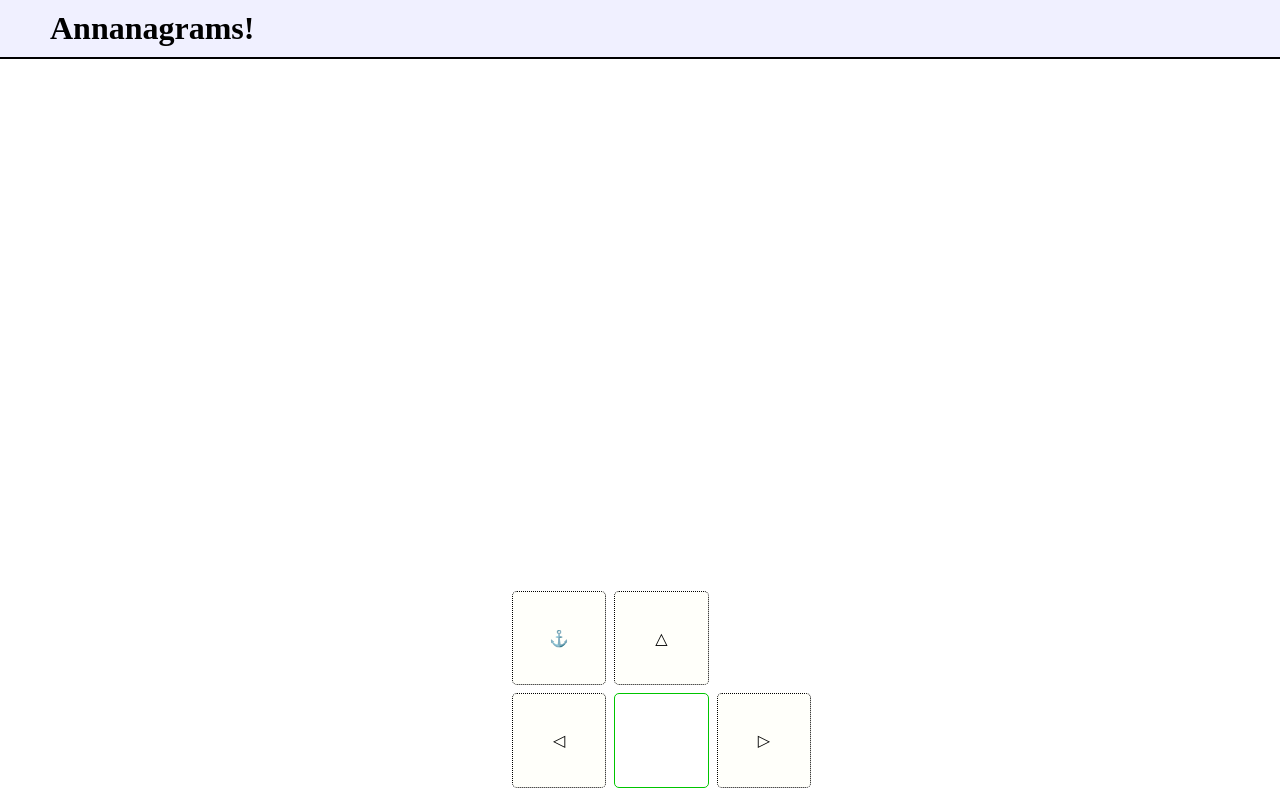
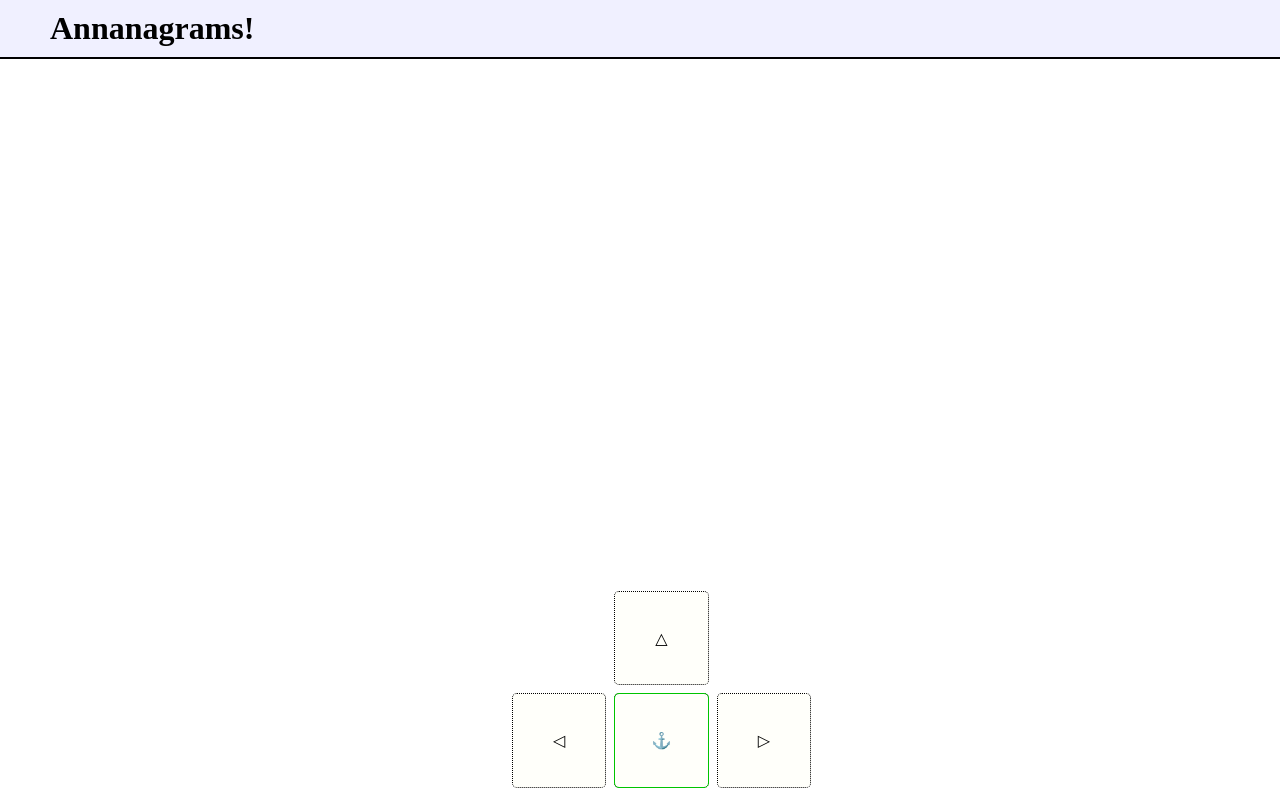
Before and after one commit to slaphappybee/annanagrams, a React (Create React App) app: page / in a window 1280 px wide. Shown: the top 794 px of the page. Built offline with nearby package versions, Linux system fonts and the light colour scheme.

Commit message:
Move anchor to inside wordzone

```diff
--- a/src/index.tsx
+++ b/src/index.tsx
@@ -87,7 +87,7 @@ class Game extends React.Component<{}, GameState> {
         let stashTiles = unmix(mixed.substring(10));
 
         return Object.assign(new GameState(), {
-            tiles: [{position: {row: 6, column: 6}, label:'⚓', ui: true }],
+            tiles: [],
             playerTiles: playerTiles,
             stashTiles: stashTiles,
             cursor: {row: 7, column: 7} as Position,
--- a/src/wordzone.tsx
+++ b/src/wordzone.tsx
@@ -47,6 +47,7 @@ export default class WordZone extends React.Component<WordZoneProps> {
     render() {
         let st = this.props.cursor
         let uiTiles = st ? [
+            {position: {row: 7, column: 7}, label:'⚓', ui: true } as Tile,
             {position: {row: st.row - 1, column: st.column},     label:'△', ui: true } as Tile,
             {position: {row: st.row,     column: st.column + 1}, label:'▷', ui: true } as Tile,
             {position: {row: st.row + 1, column: st.column},     label:'▽', ui: true } as Tile,
```
